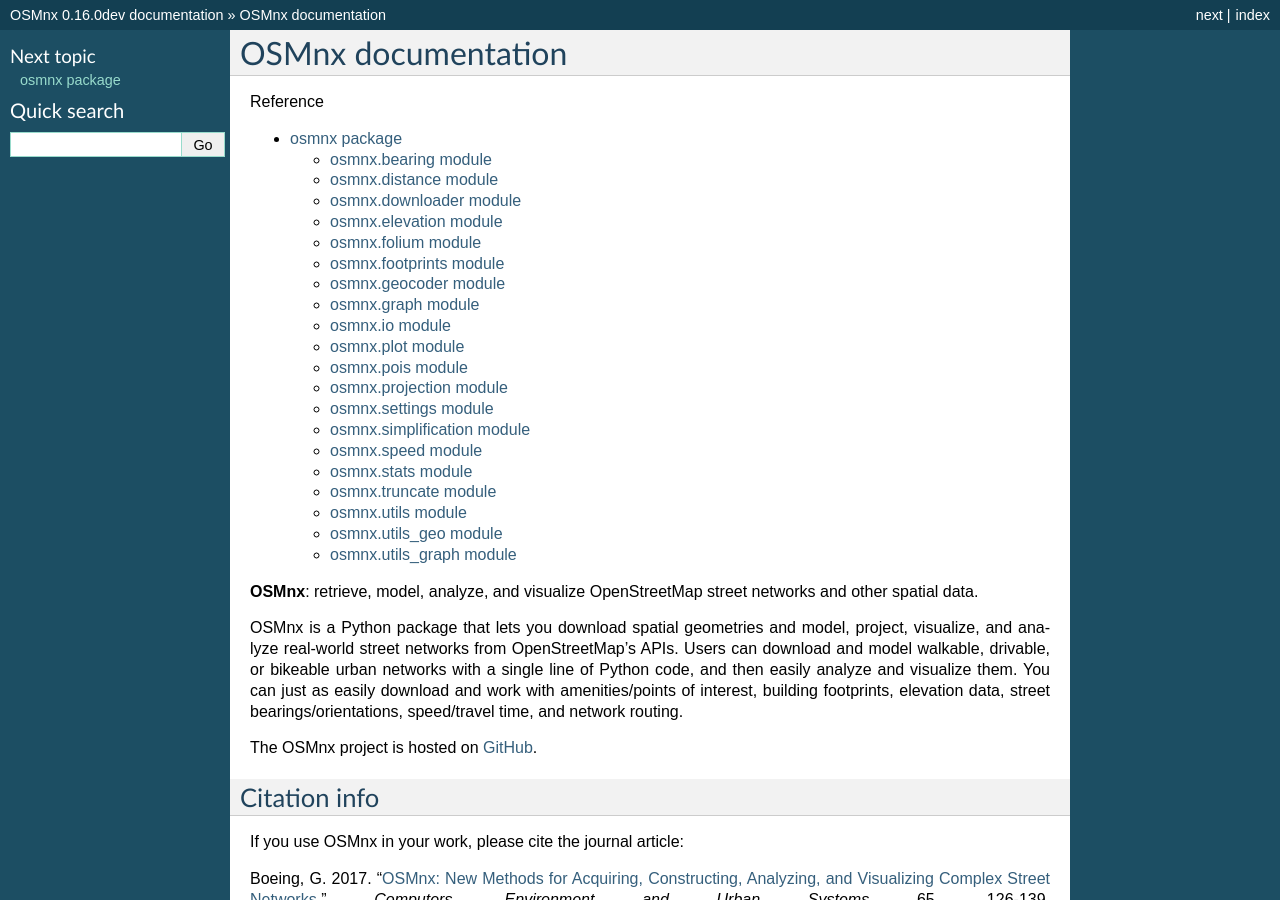
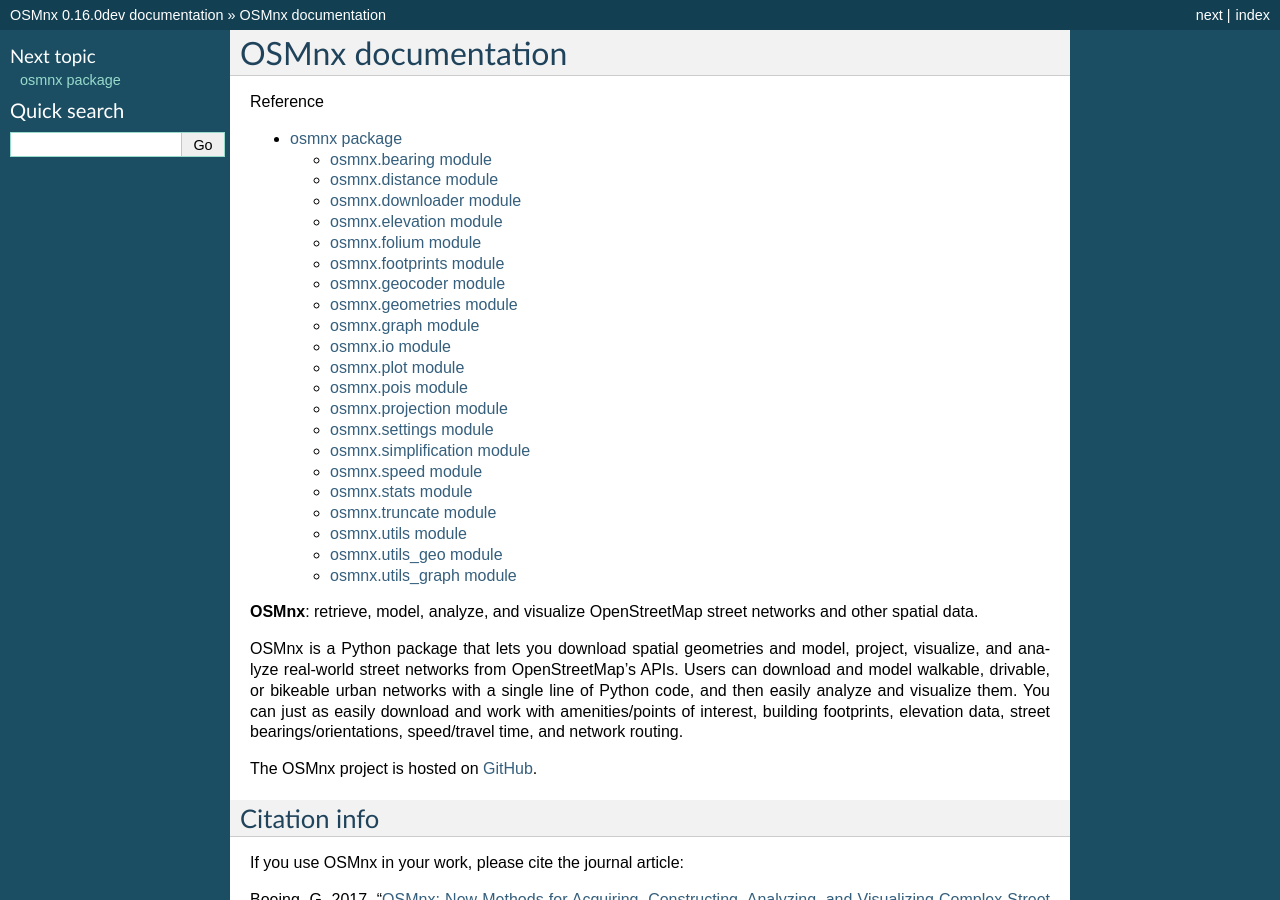
Before and after one commit to gboeing/osmnx, a Sphinx documentation site: the page built from docs/source/index.rst, in a window 1280 px wide and 900 px high. Built offline with Sphinx 7.4.7, drawn with Linux system fonts in a browser that asks for light colours.

Commit message:
autodoc geometries module

```diff
--- a/docs/source/osmnx-complete.rst
+++ b/docs/source/osmnx-complete.rst
@@ -55,6 +55,14 @@
 ---------------------
 
 .. automodule:: osmnx.geocoder
+    :members:
+    :private-members:
+    :noindex:
+
+osmnx.geometries module
+-----------------------
+
+.. automodule:: osmnx.geometries
     :members:
     :private-members:
     :noindex:
--- a/docs/source/osmnx.rst
+++ b/docs/source/osmnx.rst
@@ -45,6 +45,12 @@
 ---------------------
 
 .. automodule:: osmnx.geocoder
+    :members:
+
+osmnx.geometries module
+-----------------------
+
+.. automodule:: osmnx.geometries
     :members:
 
 osmnx.graph module
```
